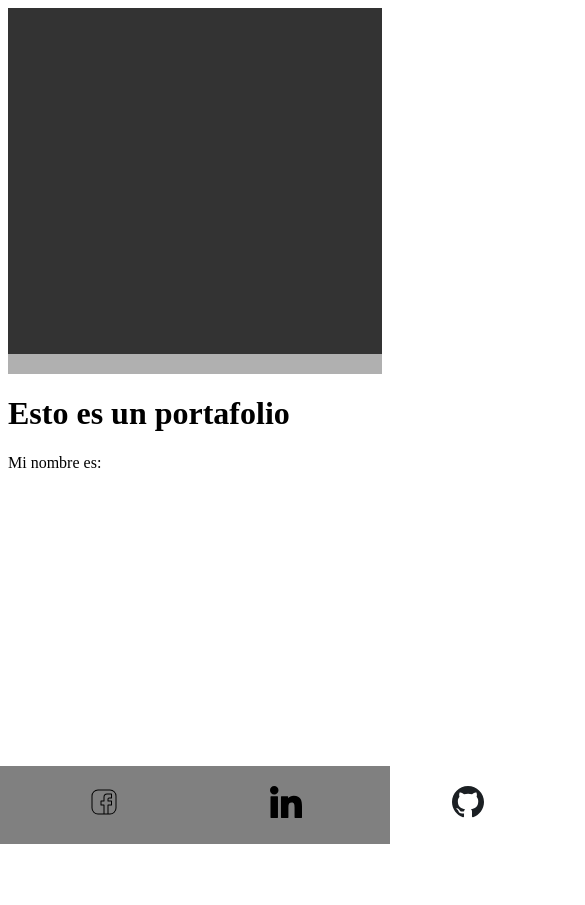
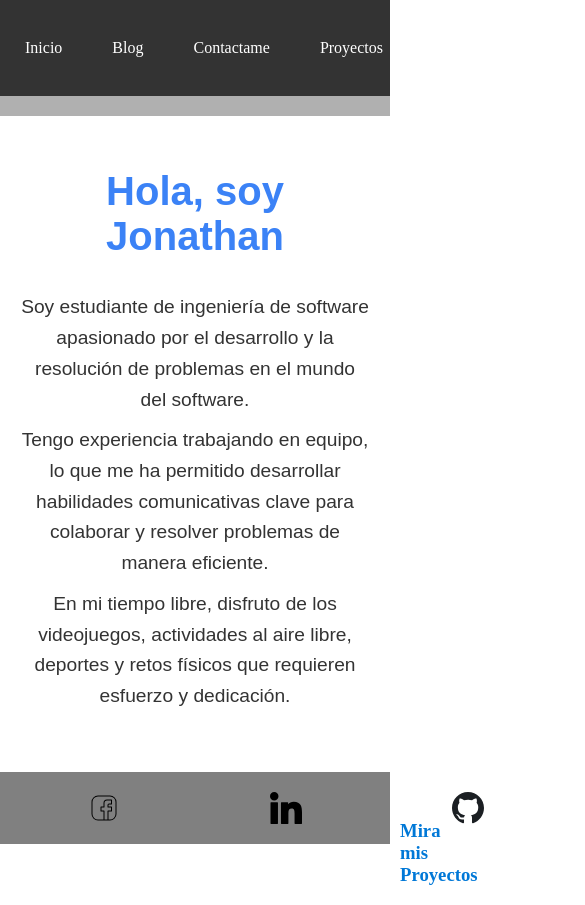
Before and after one commit to Jonath117/AppWeb, a plain HTML site: page Porfolio/index.html in a window 390 px wide. Shown: the whole page, 585 px wide, since content can reach past the window. Before the commit the page ends 844 px from the top, so only its background shows below. Drawn offline with Linux system fonts and the light colour scheme.

Commit message:
Ajuste a la metodologia BEM
Tambien completé la seccion "home" o "inicio"

```diff
--- /dev/null
+++ b/Porfolio/blocks/footer/footer.css
@@ -0,0 +1,54 @@
+.footer-principal__link {
+    color: white;
+    font-size: 24px;
+    text-decoration: none;
+    transition: color 0.3s;
+  }
+
+  .footer-principal__link:hover {
+    color: #f39c12; /* Cambia según tu color de hover preferido */
+  }
+
+  .icon {
+    width: 32px;
+    height: 32px;
+    transition: transform 0.3s;
+  }
+
+  .footer-principal {
+    background-color: gray;
+    padding: 20px 0;
+    width: 100%;
+    position: fixed;
+    bottom: 0;
+    left: 0;
+  }
+
+  .social-media {
+    display: flex;
+    justify-content: center;
+    align-items: center;
+    gap: 150px;
+    list-style: none;
+    padding: 0;
+    margin: 0;
+  }
+
+  /* RESPONSIVE */
+@media (max-width: 768px) {
+  .social-media {
+      margin-left: 0;
+      flex-direction: row;
+  }
+
+  .footer-principal__link{
+      display: flex;
+      place-items: center;
+      width: 100%;
+  }
+
+  .footer-principal__link {
+      width: 100%;
+  }
+
+}
--- /dev/null
+++ b/Porfolio/blocks/inicio/inicio.css
@@ -0,0 +1,36 @@
+.presentacion-inicio {
+
+    padding: 20px;
+    border-radius: 8px;
+    text-align: center;
+    font-family: 'Poppins', sans-serif;
+    color: #333;
+  }
+
+  .presentacion-inicio h1 {
+    font-size: 2.5em;
+    color: #3B82F6;
+
+  }
+
+  .presentacion-inicio p {
+    font-size: 1.2em;
+    line-height: 1.6;
+    margin: 10px 0;
+  }
+
+.link {
+    padding-top: 60px;
+    margin-left: 400px ;
+}
+
+.link a {
+    text-decoration: none;
+    color: #0078d7;
+    font-weight: bold;
+  }
+
+  .link a:hover {
+    text-decoration: underline;
+    color: #0056a3;
+  }
--- /dev/null
+++ b/Porfolio/blocks/nav-bar-2/nav-bar-2.css
@@ -0,0 +1,4 @@
+.navbar-secundaria {
+    background-color: #B0B0B0;
+    padding: 10px;
+}
--- /dev/null
+++ b/Porfolio/blocks/nav-bar/nav-bar.css
@@ -0,0 +1,60 @@
+.container{
+  display: flex;
+  flex-direction: column;
+  width: 100%;
+}
+
+.navbar-principal {
+    background-color: #333;
+    padding: 10px 0;
+    width: 100%;
+}
+
+.navbar-principal__menu {
+    list-style: none;
+
+    padding: 0;
+    display: flex;
+    justify-content: space-evenly;
+    align-items: center;
+    max-width: 1200px;
+    margin: 0 auto;
+    margin-left: 800px;
+}
+
+.navbar-principal__item {
+    flex: 1;
+    text-align: center;
+    padding: 10px;
+}
+
+.navbar-principal__link {
+    color: white;
+    text-decoration: none;
+    display: block;
+    padding: 10px 15px;
+}
+
+.navbar-principal__link:hover {
+    background-color: #575757;
+    border-radius: 5px;
+}
+
+/* RESPONSIVE */
+@media (max-width: 768px) {
+    .navbar-principal__menu {
+        margin-left: 0;
+        flex-direction: row;
+    }
+
+    .navbar-principal__item {
+        display: flex;
+        place-items: center;
+        width: 100%;
+    }
+
+    .navbar-principal__link {
+        width: 100%;
+    }
+
+}
--- /dev/null
+++ b/Porfolio/blocks/style.css
@@ -0,0 +1,12 @@
+@import url('about-me/about-me.css');
+@import url('blogs/blogs.css');
+@import url('footer/footer.css');
+@import url('inicio/inicio.css');
+@import url('nav-bar/nav-bar.css');
+@import url('nav-bar-2/nav-bar-2.css');
+@import url('projects/projects.css');
+
+body {
+    margin: 0;
+    padding: 0;
+}
--- a/Porfolio/css/style.css
+++ /dev/null
@@ -1,109 +0,0 @@
-/* NAVBAR PRINCIPAL */
-.navbar-principal {
-    background-color: #333;
-    padding: 10px 0;
-    width: 100%;
-}
-
-.navbar-principal__menu {
-    list-style: none;
-    margin: 0;
-    padding: 0;
-    display: flex;
-    justify-content: space-evenly;
-    align-items: center;
-    max-width: 1200px;
-    margin: 0 auto;
-    margin-left: 500px;
-}
-
-.navbar-principal__item {
-    flex: 1;
-    text-align: center;
-    padding: 10px;
-}
-
-.navbar-principal__link {
-    color: white;
-    text-decoration: none;
-    display: block;
-    padding: 10px 15px;
-    transition: background-color 0.3s;
-}
-
-.navbar-principal__link:hover {
-    background-color: #575757;
-    border-radius: 5px;
-}
-
-/* NAVBAR SECUNDARIA */
-.navbar-secundaria {
-    background-color: #B0B0B0;
-    padding: 10px 0;
-    width: 100%;
-}
-
-.navbar-secundaria__menu {
-    list-style: none;
-    margin: 0 auto;
-    padding: 0;
-    display: flex;
-    justify-content: center;
-}
-
-.footer-principal {
-    background-color: gray;
-    padding: 20px 0;
-    width: 100%;
-    position: fixed;
-    bottom: 0;
-    left: 0;
-  }
-
-  .social-media {
-    display: flex;
-    justify-content: center;
-    align-items: center;
-    gap: 150px;
-    list-style: none;
-    padding: 0;
-    margin: 0;
-  }
-
-  .footer-principal__link {
-    color: white;
-    font-size: 24px;
-    text-decoration: none;
-    transition: color 0.3s;
-  }
-
-  .footer-principal__link:hover {
-    color: #f39c12; /* Cambia según tu color de hover preferido */
-  }
-
-  .icon {
-    width: 32px;
-    height: 32px;
-    transition: transform 0.3s;
-  }
-
-  .footer-principal__link:hover .icon {
-    transform: scale(1.2);
-  }
-
-
-
-/* RESPONSIVE */
-@media (max-width: 768px) {
-    .navbar-principal__menu {
-        flex-direction: column;
-    }
-
-    .navbar-principal__item {
-        width: 100%;
-    }
-
-    .navbar-principal__link {
-        width: 100%;
-    }
-}
--- a/Porfolio/index.html
+++ b/Porfolio/index.html
@@ -4,52 +4,56 @@
     <meta charset="UTF-8">
     <meta name="viewport" content="width=device-width, initial-scale=1.0">
     <title>Portfolio</title>
-    <link rel="stylesheet" href="css/style.css">
+    <link rel="stylesheet" href="./blocks/style.css">
 </head>
 <body>
-    <header>
+
+  <div class="container">
         <nav class="navbar-principal">
             <ul class="navbar-principal__menu">
                 <li class="navbar-principal__item"><a class="navbar-principal__link" href="index.html">Inicio</a></li>
-                <li class="navbar-principal__item"><a class="navbar-principal__link" href="about.html">Blog</a></li>
-                <li class="navbar-principal__item"><a class="navbar-principal__link" href="projects.html">Contactame</a></li>
-                <li class="navbar-principal__item"><a class="navbar-principal__link" href="contact.html">Proyectos</a></li>
-                <li class="navbar-principal__item"><a class="navbar-principal__link" href="contact.html">Acerca de mí</a></li>
+                <li class="navbar-principal__item"><a class="navbar-principal__link" href="blog.html">Blog</a></li>
+                <li class="navbar-principal__item"><a class="navbar-principal__link" href="contact.html">Contactame</a></li>
+                <li class="navbar-principal__item"><a class="navbar-principal__link" href="projects.html">Proyectos</a></li>
+                <li class="navbar-principal__item"><a class="navbar-principal__link" href="about-me.html">Acerca de mí</a></li>
             </ul>
         </nav>
 
         <nav class="navbar-secundaria">
-            <ul class="navbar-secundaria__menu">
-            </ul>
         </nav>
-    </header>
+    </div>
 
+    <section class="presentacion-inicio">
+      <h1>Hola, soy Jonathan</h1>
+      <p>Soy estudiante de ingeniería de software apasionado por el desarrollo y la resolución de problemas en el mundo del software.</p>
+      <p>Tengo experiencia trabajando en equipo, lo que me ha permitido desarrollar habilidades comunicativas clave para colaborar y resolver problemas de manera eficiente.</p>
+      <p>En mi tiempo libre, disfruto de los videojuegos, actividades al aire libre, deportes y retos físicos que requieren esfuerzo y dedicación.</p>
+    </section>
 
-
-
-    <h1>Esto es un portafolio</h1>
-    <p>Mi nombre es:</p>
+    <h3 class="link">
+      <a href="projects.html">Mira mis Proyectos</a>
+    </h3>
 
     <footer class="footer-principal">
       <ul class="social-media">
         <li class="footer-principal__item">
           <a class="footer-principal__link" href="https://www.instagram.com" target="_blank">
-            <img src="img/icons/ign.svg"Instagram" class="icon" />
+            <img src="assets/svg/ign.svg"Instagram" class="icon" />
           </a>
         </li>
         <li class="footer-principal__item">
           <a class="footer-principal__link" href="https://www.facebook.com" target="_blank">
-            <img src="img/icons/facebook.svg" alt="Facebook" class="icon" />
+            <img src="assets/svg/facebook.svg" alt="Facebook" class="icon" />
           </a>
         </li>
         <li class="footer-principal__item">
           <a class="footer-principal__link" href="https://www.linkedin.com" target="_blank">
-            <img src="img/icons/linkedin.svg" alt="LinkedIn" class="icon" />
+            <img src="assets/svg/linkedin.svg" alt="LinkedIn" class="icon" />
           </a>
         </li>
         <li class="footer-principal__item">
           <a class="footer-principal__link" href="https://www.github.com" target="_blank">
-            <img src="img/icons/git.svg" alt="GitHub" class="icon" />
+            <img src="assets/svg/git.svg" alt="GitHub" class="icon" />
           </a>
         </li>
       </ul>
```
Also changed, not shown: Porfolio/assets/svg/facebook.svg (renamed from Porfolio/img/icons/facebook.svg), Porfolio/assets/svg/git.svg (renamed from Porfolio/img/icons/git.svg), Porfolio/assets/svg/ign.svg (renamed from Porfolio/img/icons/ign.svg), Porfolio/assets/svg/linkedin.svg (renamed from Porfolio/img/icons/linkedin.svg), Porfolio/blocks/about-me/about-me.css (added), Porfolio/blocks/blogs/blogs.css (added), Porfolio/blocks/projects/projects.css (added).
